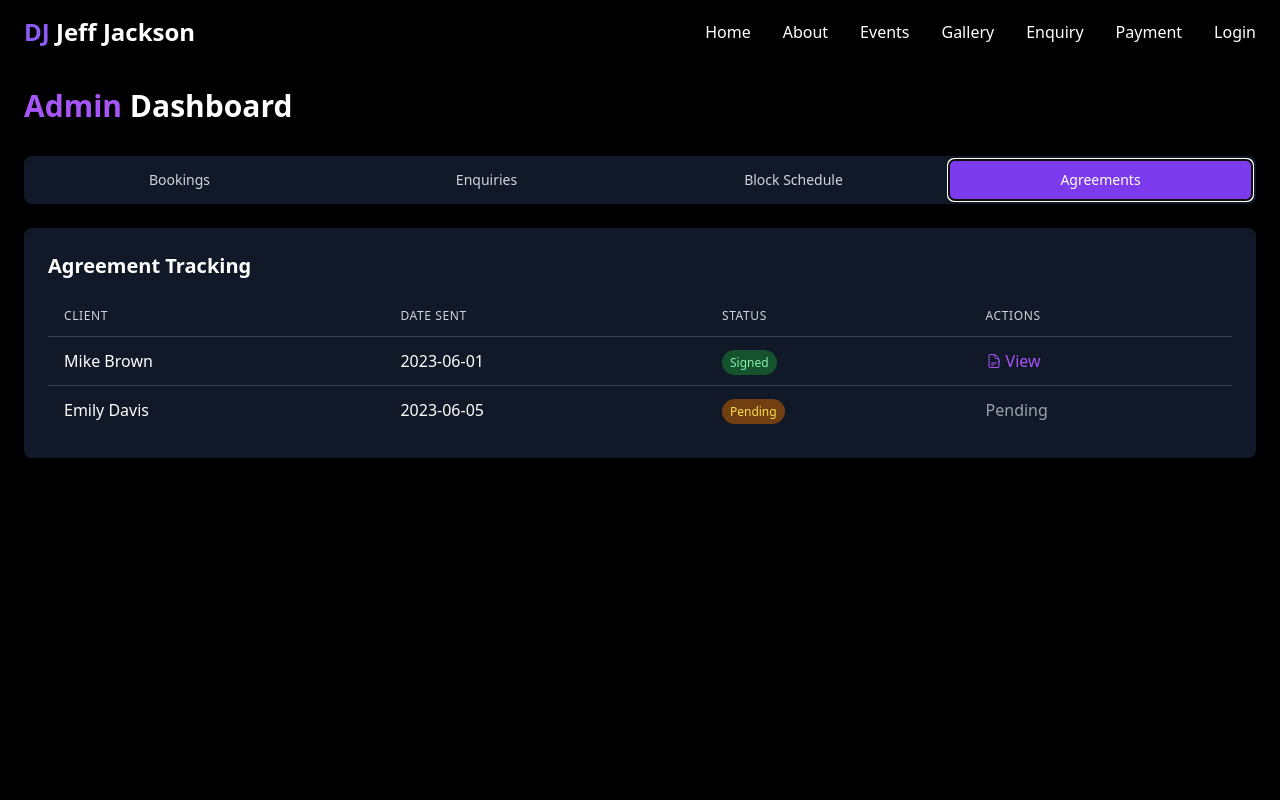
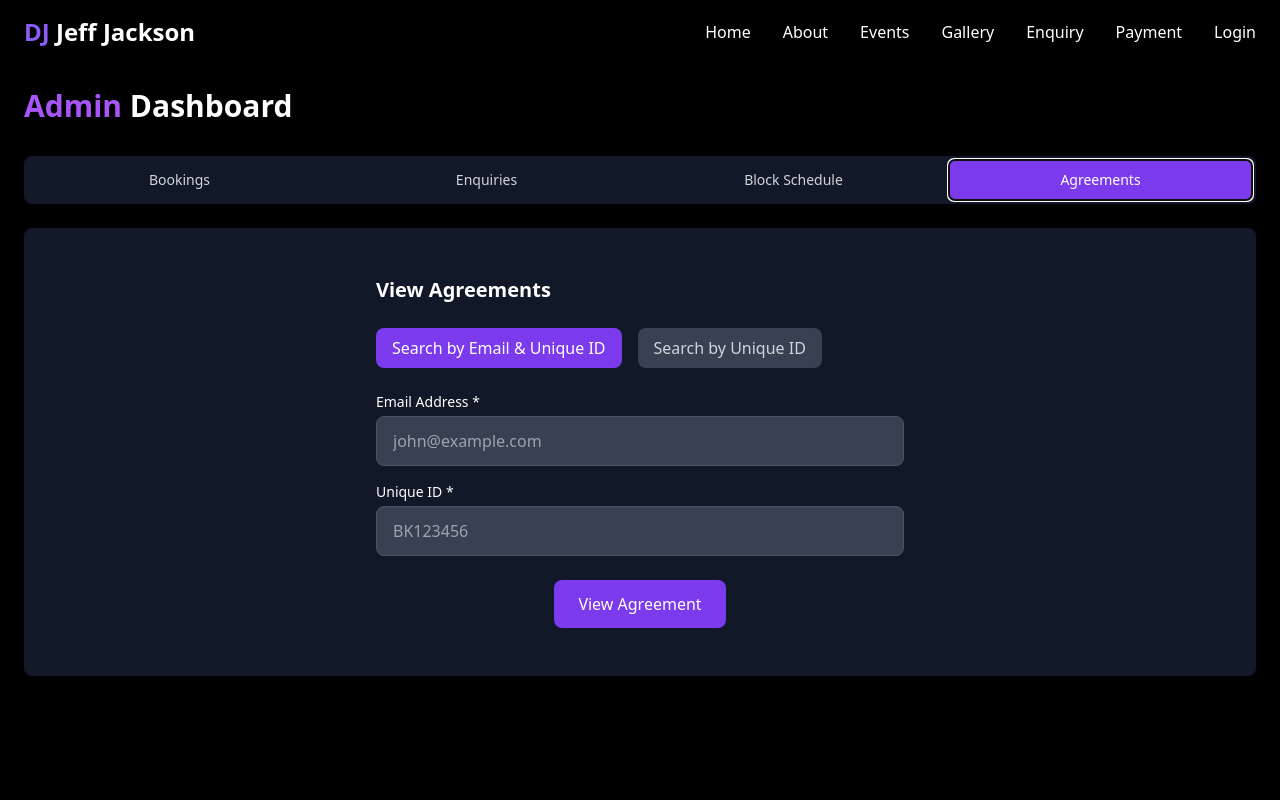
Before and after one commit to jeffjacksonjr/jeffjackson-ui, a React (Create React App) app: page /dashboard in a window 1280 px wide. Both pictures are taken after a click on the tab "Agreements". Shown: the top 800 px of the page. Built offline with nearby package versions, Linux system fonts and the light colour scheme.

Commit message:
Agreemnet section updated

```diff
--- a/src/login/AdminDashboard.jsx
+++ b/src/login/AdminDashboard.jsx
@@ -455,7 +455,7 @@ function AgreementModal({ booking, onClose, onSend }) {
       doc.setDrawColor(200, 200, 200);
       doc.setLineWidth(0.5);
       doc.line(margin + 5, yPos, margin + 85, yPos);
-      doc.line(margin + 100, yPos, margin + 180, yPos);
+      doc.line(margin + 100, yPos, margin + 170, yPos);
 
       yPos += 10;
       doc.setFontSize(8);
@@ -646,6 +646,11 @@ function AgreementModal({ booking, onClose, onSend }) {
 }
 
 export default function AdminDashboard() {
+  const [searchMethod, setSearchMethod] = useState('email');
+  const [searchEmail, setSearchEmail] = useState('');
+  const [searchBookingId, setSearchBookingId] = useState('');
+  const [searchId, setSearchId] = useState('');
+  const [searchResults, setSearchResults] = useState(null);
   const [editAmountModal, setEditAmountModal] = useState({
     isOpen: false,
     bookingId: null,
@@ -698,7 +703,6 @@ export default function AdminDashboard() {
   const [blockedDates, setBlockedDates] = useState([]);
   const [bookings, setBookings] = useState([]);
   const [enquiries, setEnquiries] = useState([]);
-  const [agreements, setAgreements] = useState([]);
   const [newBlock, setNewBlock] = useState({
     date: "",
     time: "",
@@ -728,7 +732,6 @@ export default function AdminDashboard() {
     fetchBlockedDates();
     fetchBookings();
     fetchEnquiries();
-    fetchAgreements();
   }, []);
 
   const fetchBlockedDates = async () => {
@@ -824,24 +827,6 @@ export default function AdminDashboard() {
     ]);
   };
 
-  const fetchAgreements = async () => {
-    setAgreements([
-      {
-        id: 1,
-        client: "Mike Brown",
-        dateSent: "2023-06-01",
-        status: "Signed",
-        fileUrl: "#",
-      },
-      {
-        id: 2,
-        client: "Emily Davis",
-        dateSent: "2023-06-05",
-        status: "Pending",
-      },
-    ]);
-  };
-
   const handleBlockDate = async (e) => {
     e.preventDefault();
     console.log("Blocking date:", newBlock);
@@ -917,6 +902,35 @@ export default function AdminDashboard() {
     setAgreementModal({ isOpen: false, booking: null });
     // After sending, you might want to refresh the bookings list
     await fetchBookings();
+  };
+
+  const handleSearch = (e) => {
+  e.preventDefault();
+
+  // Mock data - in a real app you would fetch this from your API
+  const mockAgreement = {
+    id: 'BK123456',
+    name: 'Adam Rose',
+    email: 'adam@example.com',
+    phone: '+1 555-789-0456',
+    address: '456 Melody Lane, Apt 4B, Brooklyn, NY 11201',
+    eventType: 'Corporate Party',
+    type: "booking",
+    eventDate: '2023-07-18',
+    eventTime: '5:00 PM',
+    pdfUrl: "https://conasems-ava-prod.s3.sa-east-1.amazonaws.com/aulas/ava/dummy-1641923583.pdf" // Replace with your mock PDF URL
+  };
+
+  // Simple validation - in a real app you would check against your database
+  if ((searchMethod === 'email' &&
+       searchEmail === 'adam@example.com' &&
+       searchBookingId === 'BK123456') ||
+      (searchMethod === 'id' && searchId === 'BK123456')) {
+    setSearchResults(mockAgreement);
+  } else {
+    alert('No agreement found with those details');
+    setSearchResults(null);
+  }
 };
 
   return (
@@ -1391,65 +1405,129 @@ export default function AdminDashboard() {
           {/* Agreements Tab */}
 <Tab.Panel>
   <div className="bg-gray-900 rounded-lg p-6">
-              <h2 className="text-xl font-bold mb-4">Agreement Tracking</h2>
-              <div className="overflow-x-auto">
-                <table className="min-w-full divide-y divide-gray-700">
-                  <thead>
-                    <tr>
-                      <th className="px-4 py-3 text-left text-xs font-medium text-gray-300 uppercase tracking-wider">
-                        Client
-                      </th>
-                      <th className="px-4 py-3 text-left text-xs font-medium text-gray-300 uppercase tracking-wider">
-                        Date Sent
-                      </th>
-                      <th className="px-4 py-3 text-left text-xs font-medium text-gray-300 uppercase tracking-wider">
-                        Status
-                      </th>
-                      <th className="px-4 py-3 text-left text-xs font-medium text-gray-300 uppercase tracking-wider">
-                        Actions
-                      </th>
-                    </tr>
-                  </thead>
-                  <tbody className="divide-y divide-gray-700">
-                    {agreements.map((agreement) => (
-                      <tr key={agreement.id}>
-                        <td className="px-4 py-3 whitespace-nowrap">
-                          {agreement.client}
-                        </td>
-                        <td className="px-4 py-3 whitespace-nowrap">
-                          {agreement.dateSent}
-                        </td>
-                        <td className="px-4 py-3 whitespace-nowrap">
-                          <span
-                            className={`px-2 py-1 text-xs rounded-full ${
-                              agreement.status === "Signed"
-                                ? "bg-green-900 text-green-300"
-                                : "bg-yellow-900 text-yellow-300"
-                            }`}
-                          >
-                            {agreement.status}
-                          </span>
-                        </td>
-                        <td className="px-4 py-3 whitespace-nowrap">
-                          {agreement.fileUrl ? (
+
+
+    {/* Search Form */}
+    <div className="max-w-xl mx-auto bg-gray-900 rounded-lg p-6">
+      <h2 className="text-xl font-bold mb-6">View Agreements</h2>
+      <div className="flex space-x-4 mb-6">
+        <button
+          onClick={() => setSearchMethod('email')}
+          className={`px-4 py-2 rounded-lg ${searchMethod === 'email' ? 'bg-purple-600 text-white' : 'bg-gray-700 text-gray-300'}`}
+        >
+          Search by Email & Unique ID
+        </button>
+        <button
+          onClick={() => setSearchMethod('id')}
+          className={`px-4 py-2 rounded-lg ${searchMethod === 'id' ? 'bg-purple-600 text-white' : 'bg-gray-700 text-gray-300'}`}
+        >
+          Search by Unique ID
+        </button>
+      </div>
+
+      <form onSubmit={handleSearch} className="space-y-6">
+        {searchMethod === 'id' ? (
+          <div>
+            <div>
+              <label className="block text-sm font-medium mb-1">Unique ID *</label>
+              <input
+                type="text"
+                value={searchId}
+                onChange={(e) => setSearchId(e.target.value)}
+                className="w-full bg-gray-700 border border-gray-600 rounded-lg px-4 py-3"
+                placeholder="BK123456"
+                required
+              />
+            </div>
+          </div>
+        ) : (
+          <div>
+            <div className="space-y-4">
+              <div>
+                <label className="block text-sm font-medium mb-1">Email Address *</label>
+                <input
+                  type="email"
+                  value={searchEmail}
+                  onChange={(e) => setSearchEmail(e.target.value)}
+                  className="w-full bg-gray-700 border border-gray-600 rounded-lg px-4 py-3"
+                  placeholder="john@example.com"
+                  required
+                />
+              </div>
+              <div>
+                <label className="block text-sm font-medium mb-1">Unique ID *</label>
+                <input
+                  type="text"
+                  value={searchBookingId}
+                  onChange={(e) => setSearchBookingId(e.target.value)}
+                  className="w-full bg-gray-700 border border-gray-600 rounded-lg px-4 py-3"
+                  placeholder="BK123456"
+                  required
+                />
+              </div>
+            </div>
+          </div>
+        )}
+        <center>
+          <button
+            type="submit"
+            className="bg-purple-600 hover:bg-purple-700 text-white px-6 py-3 rounded-lg font-medium"
+          >
+            View Agreement
+          </button>
+        </center>
+      </form>
+    </div>
+
+    {/* Search Results */}
+    {searchResults && (
+      <div className="bg-gray-900 rounded-lg p-6">
+        <hr/>
+        <h3 className="mt-5 text-lg font-bold mb-4">Agreement Details</h3>
+        <div className="grid grid-cols-1 md:grid-cols-2 gap-4 mb-6">
+          <div>
+            <p className="text-sm text-gray-400">Booking ID</p>
+            <p className="font-medium">{searchResults.id}</p>
+          </div>
+          <div>
+            <p className="text-sm text-gray-400">Client Name</p>
+            <p className="font-medium">{searchResults.name}</p>
+          </div>
+          <div>
+            <p className="text-sm text-gray-400">Email</p>
+            <p className="font-medium">{searchResults.email}</p>
+          </div>
+          <div>
+            <p className="text-sm text-gray-400">Phone</p>
+            <p className="font-medium">{searchResults.phone}</p>
+          </div>
+          <div>
+            <p className="text-sm text-gray-400">Event Type</p>
+            <p className="font-medium">{searchResults.eventType}</p>
+          </div>
+          <div>
+            <p className="text-sm text-gray-400">Event Date</p>
+            <p className="font-medium">{searchResults.eventDate} at {searchResults.eventTime}</p>
+          </div>
+          <div className="md:col-span-2">
+            <p className="text-sm text-gray-400">Address</p>
+            <p className="font-medium">{searchResults.address}</p>
+          </div>
+        </div>
+
+        <div className="flex justify-center">
           <a
-                              href={agreement.fileUrl}
+            href={searchResults.pdfUrl}
             target="_blank"
             rel="noopener noreferrer"
-                              className="text-purple-400 hover:text-purple-300 flex items-center"
-                            >
-                              <DocumentTextIcon className="h-4 w-4 mr-1" />
-                              View
+            className="bg-purple-600 hover:bg-purple-700 text-white px-6 py-3 rounded-lg font-medium flex items-center"
+          >
+            <DocumentTextIcon className="h-5 w-5 mr-2" />
+            View PDF Agreement
           </a>
-                          ) : (
-                            <span className="text-gray-400">Pending</span>
+        </div>
+      </div>
     )}
-                        </td>
-                      </tr>
-                    ))}
-                  </tbody>
-                </table>
-              </div>
   </div>
 </Tab.Panel>
         </Tab.Panels>
```
Lines whose indentation alone changed are shown as unchanged.
